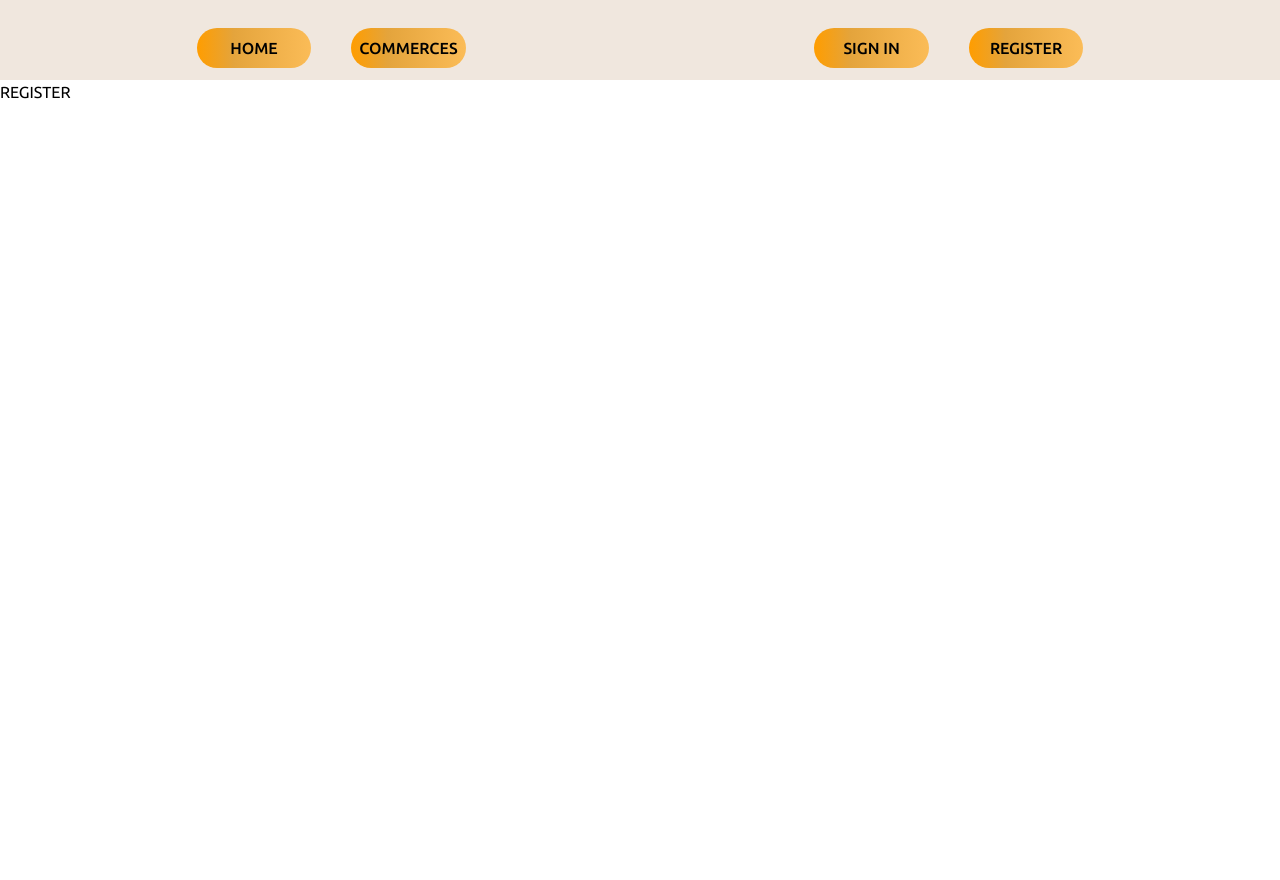
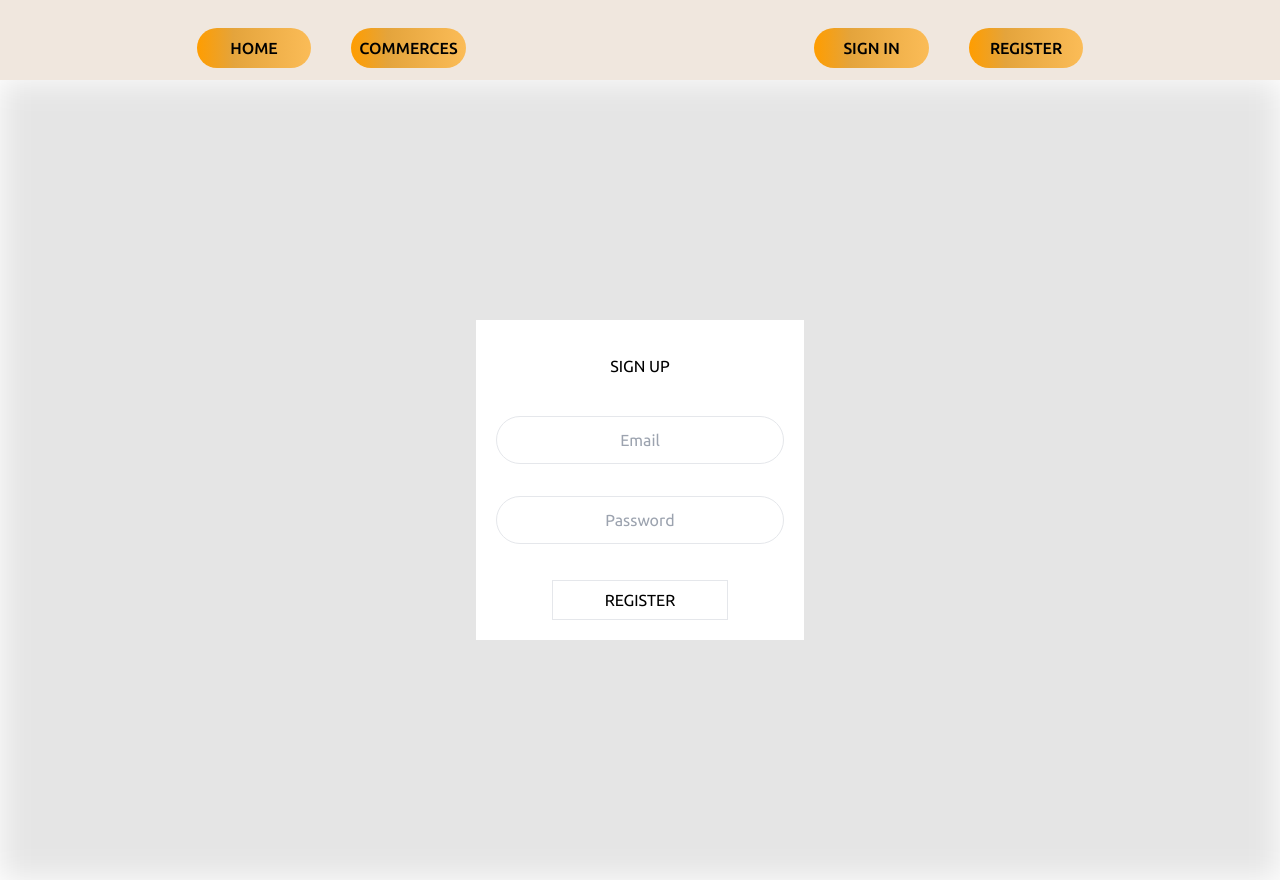
Before and after one commit to aperezmarquez/Web-for-commerces-React-project-, a Next.js app in the folder web_comercios/: page /register in a window 1280 px wide. Before the commit the page ends 800 px from the top, so only its background shows below. Built offline with nearby package versions, Linux system fonts and the light colour scheme.

Commit message:
Comienzo register/login

```diff
--- /dev/null
+++ b/web_comercios/app/api/register/route.js
@@ -0,0 +1,13 @@
+import { NextResponse } from 'next/server'
+import { readFileSync, writeFileSync } from 'fs';
+
+export async function POST(request) {
+    const data = await request.json()
+    try{
+        const users = JSON.parse(readFileSync("data/users.txt"))
+        writeFileSync("data/users.txt", JSON.stringify([...users, data]))
+    } catch(e){
+        writeFileSync("data/users.txt", JSON.stringify([data]))
+    }
+    return NextResponse.json({message: "Guardando datos..."})
+}
--- /dev/null
+++ b/web_comercios/app/api/signin/route.js
@@ -0,0 +1,19 @@
+import { NextResponse } from 'next/server'
+import { readFileSync } from 'fs';
+
+export async function POST(request) {
+    const data = await request.json()
+    try{
+        console.log(data)
+        const users = JSON.parse(readFileSync("data/users.txt"))
+        console.log(users)
+        const user = users.filter(user => user.email == data.email && user.password == data.password)
+        if (user.length > 0) {
+            return NextResponse.json({message: "Usuario existe...", status: 200})
+        } else {
+            return NextResponse.json({message: "Usuario no existe...", status: 400})
+        }
+    } catch(e){
+        return NextResponse.json({message: "Usuario no existe...", status: 400})
+    }
+}
--- a/web_comercios/app/page.css
+++ b/web_comercios/app/page.css
@@ -156,7 +156,7 @@
 }
 
 .card-elements-holder {
-    background-color: #ff9d00;
+    background-color: #ffc400;
     color: rgb(46, 46, 42);
 
     width: 18em;
@@ -209,5 +209,5 @@
 }
 
 #card-button:hover {
-    box-shadow: 0 0 10px 5px #7e0028;
+    box-shadow: 0 0 10px 5px #6e2d42;
 }
--- a/web_comercios/app/register/page.jsx
+++ b/web_comercios/app/register/page.jsx
@@ -1,5 +1,69 @@
-export default function Sig_in () {
+"use client"
+
+import { useRouter } from "next/router";
+import { useState } from "react";
+
+export default function Register () {
+    const [email, setEmail] = useState();
+    const [password, setPassword] = useState();
+
+    function handleFocus(event) {
+        event.target.placeholder = "";
+    }
+
+    function handleUnFocusU(event) {
+        event.target.placeholder = "Email";
+    }
+
+    function handleUnFocusP(event) {
+        event.target.placeholder = "Password";
+    }
+
+    function handleUnFocusRP(event) {
+        event.target.placeholder = "Repeat Password";
+    }
+
+    const handleClick = (event) => {
+        event.preventDefault();
+        const user = {
+            email: email,
+            password: password,
+        }
+
+
+        fetch("/api/register", {
+            method: "POST",
+            headers: {
+            'Content-Type': 'application/json',
+            },
+            body: JSON.stringify(user)
+        })
+            .then((res) => res.json())
+            .then((data) => console.log(data))
+
+
+        router.push("/")
+    }
+
     return (
-        <h1>REGISTER</h1>
+        <div className="flex items-center justify-center h-screen w-full absolute">
+            <div className="h-full w-full bg-black bg-opacity-10 filter blur-lg -z-10 absolute"></div>
+            <div className="grid grid-rows-4 grid-flow-col place-items-center gap-10 p-5 bg-white h-80 justify-center filter z-10 absolute">
+                <h1 className="text-center mt-3">SIGN UP</h1>
+                <input type="text"
+                       className="text-center w-72 h-12 border rounded-full transition-opacity"
+                       placeholder="Email"
+                       onFocus={handleFocus}
+                       onBlur={handleUnFocusU}
+                       onChange={(e) => setEmail(e.target.value)}></input>
+                <input type="password"
+                       className="text-center w-72 h-12 border rounded-full"
+                       placeholder="Password"
+                       onFocus={handleFocus}
+                       onBlur={handleUnFocusP}
+                       onChange={(e) => setPassword(e.target.value)}></input>
+                <button className="w-44 h-10 border transition ease-in delay-100 hover:bg-slate-400 active:bg-red-600">REGISTER</button>
+            </div>
+        </div>
     );
 }
--- a/web_comercios/app/sign-in/page.jsx
+++ b/web_comercios/app/sign-in/page.jsx
@@ -6,7 +6,7 @@ export default function Sig_in () {
     }
 
     function handleUnFocusU(event) {
-        event.target.placeholder = "Username";
+        event.target.placeholder = "Email";
     }
 
     function handleUnFocusP(event) {
@@ -20,7 +20,7 @@ export default function Sig_in () {
                 <h1 className="text-center mt-3">SIGN IN</h1>
                 <input type="text"
                        className="text-center w-72 h-12 border rounded-full transition-opacity"
-                       placeholder="Username"
+                       placeholder="Email"
                        onFocus={handleFocus}
                        onBlur={handleUnFocusU}></input>
                 <input type="password"
```
Also changed, not shown: web_comercios/data/admin.txt (added), web_comercios/data/commerces.txt (added), web_comercios/data/users.txt (added).
